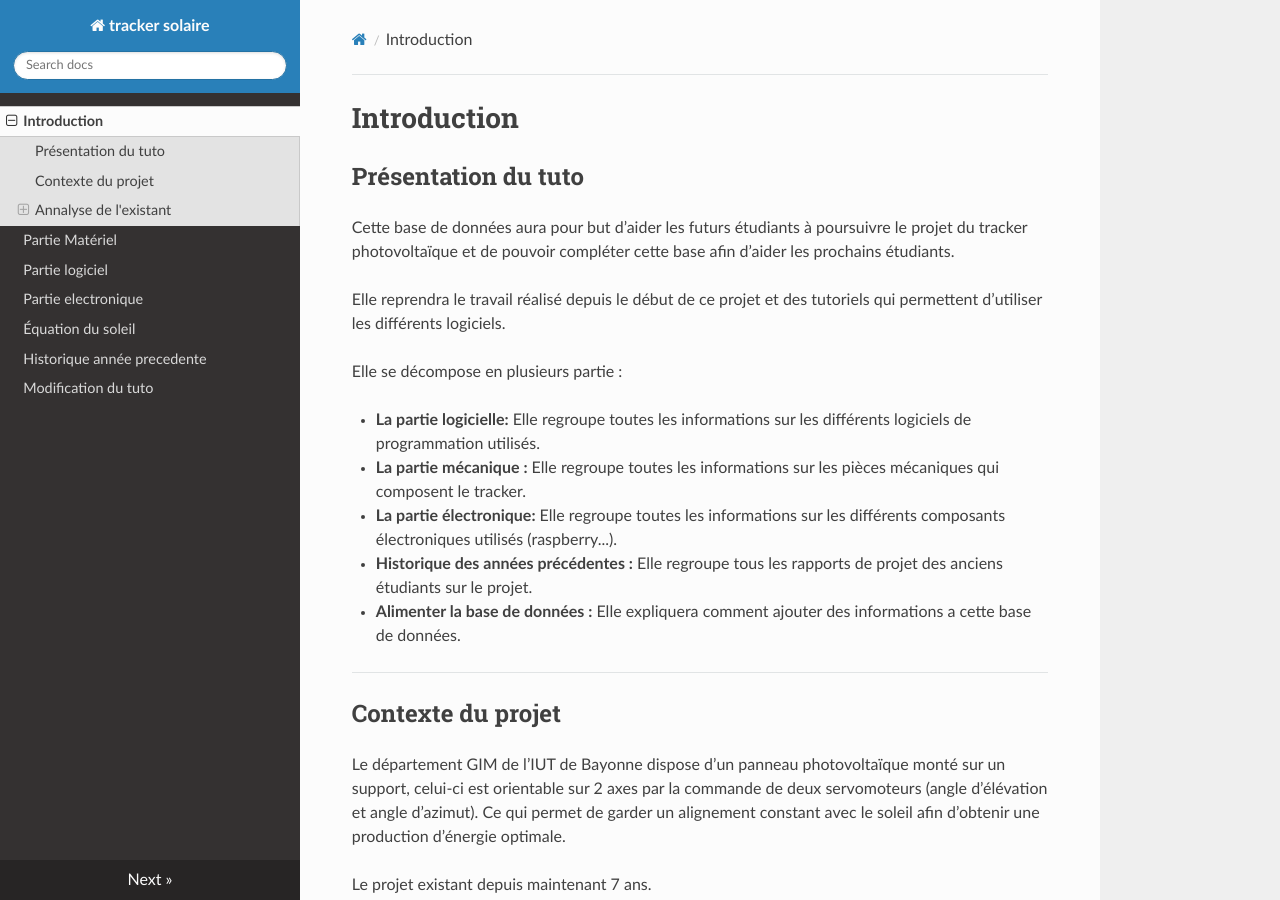
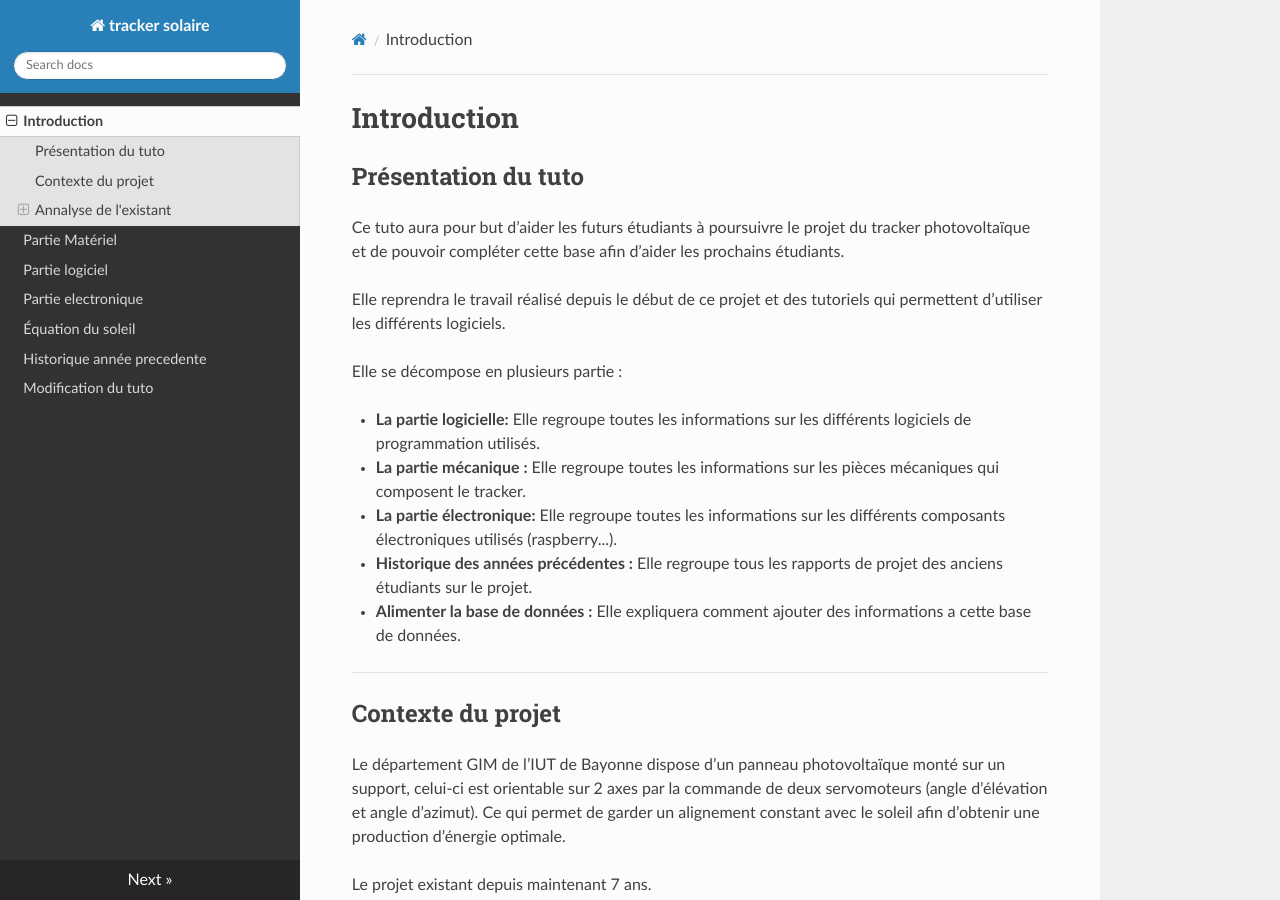
Before and after one commit to pt-tracker-gim/trackeurSolaire, an MkDocs documentation site: the page built from docs/Présentation.md, in a window 1280 px wide and 900 px high. Built offline with MkDocs 1.6.1, drawn with Linux system fonts in a browser that asks for light colours; nearby versions of some CDN libraries; old or Windows-style settings are respelled for this version of MkDocs.

Commit message:
Update Présentation.md

```diff
--- a/docs/Présentation.md
+++ b/docs/Présentation.md
@@ -3,7 +3,7 @@
 ## Présentation du tuto
 
 
-Cette base de données aura pour but d’aider les futurs étudiants à poursuivre le projet du tracker photovoltaïque et de pouvoir compléter cette base afin d’aider les prochains étudiants.
+Ce tuto aura pour but d’aider les futurs étudiants à poursuivre le projet du tracker photovoltaïque et de pouvoir compléter cette base afin d’aider les prochains étudiants.
 
 Elle reprendra le travail réalisé depuis le début de ce projet et des tutoriels qui permettent d’utiliser les différents logiciels.
 
```
